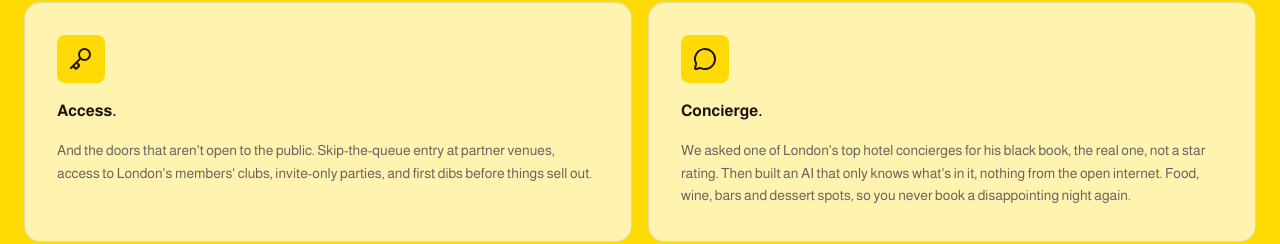
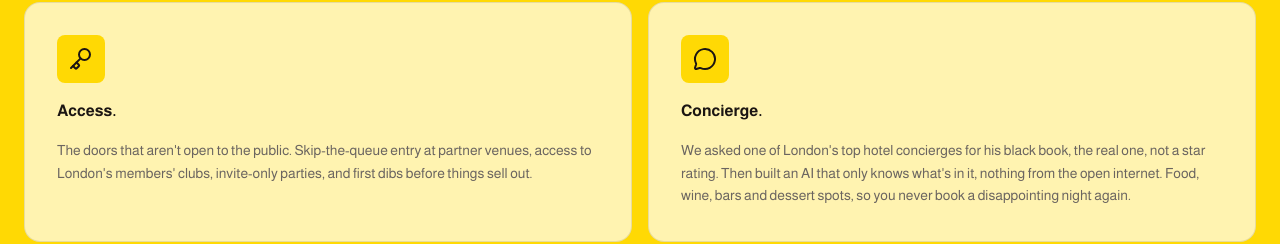
Before and after one commit to 15castla/yuppie-website, a Next.js app: page / in a window 1280 px wide. Shown: the part 1614-1858 px from the top of the page. Built offline with nearby package versions, Linux system fonts and the light colour scheme.

Commit message:
Drop leading "And" from Access card description
Co-Authored-By: Claude Sonnet 5 <noreply@anthropic.com>

```diff
--- a/components/templates/creative-studio/features.tsx
+++ b/components/templates/creative-studio/features.tsx
@@ -34,7 +34,7 @@ const INFO_CARDS: InfoCard[] = [
     title: "Access.",
     Icon: Key,
     description:
-      "And the doors that aren't open to the public. Skip-the-queue entry at partner venues, access to London's members' clubs, invite-only parties, and first dibs before things sell out.",
+      "The doors that aren't open to the public. Skip-the-queue entry at partner venues, access to London's members' clubs, invite-only parties, and first dibs before things sell out.",
   },
   {
     title: "Concierge.",
```
